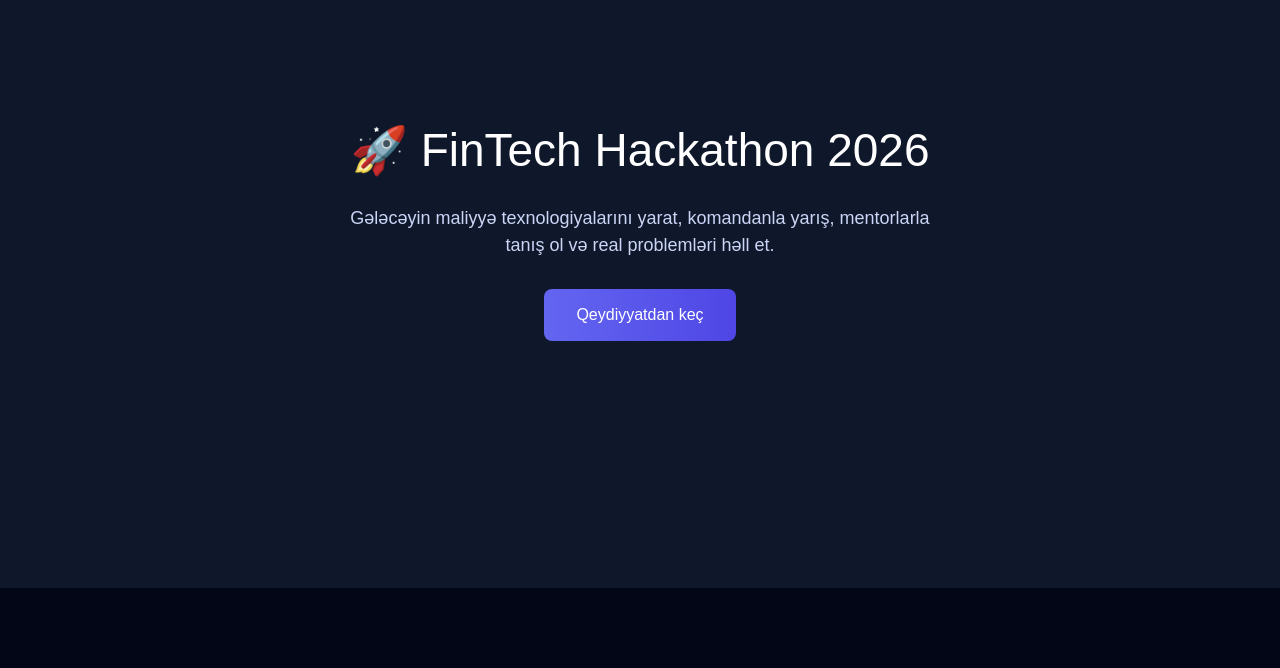
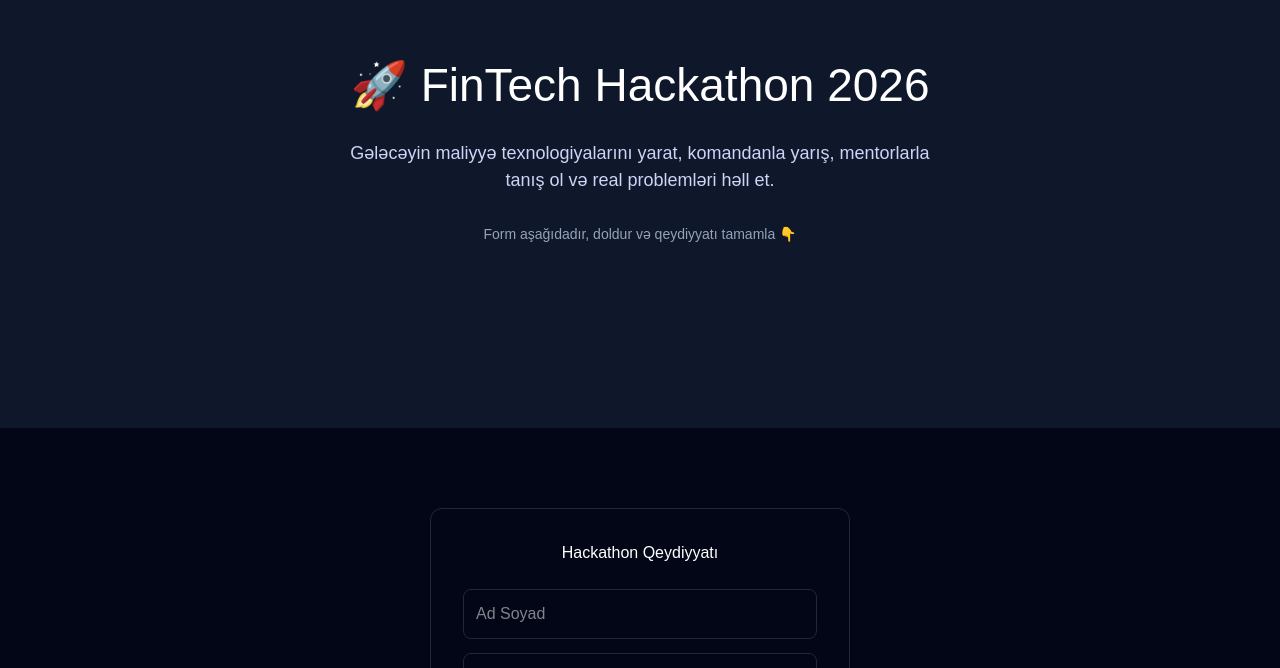
Before and after one commit to aysumaharramovaa/hackathon_registration, a Next.js app: page / in a window 1280 px wide. Shown: the part 132-800 px from the top of the page. Built offline with nearby package versions, Linux system fonts and the light colour scheme.

Commit message:
No document / ref scroll

```diff
--- a/app/page.tsx
+++ b/app/page.tsx
@@ -29,122 +29,78 @@ export default function Home() {
       setName('');
       setEmail('');
       setTeamName('');
-      window.scrollTo({ top: 0, behavior: 'smooth' });
     } else {
       alert('Xəta baş verdi');
     }
   };
 
   return (
-    <div style={{ background: '#0f172a', color: '#fff', fontFamily: 'sans-serif' }}>
+    <div style={{ background: '#0f172a', color: '#fff', fontFamily: 'sans-serif', minHeight: '100vh' }}>
 
-      {/* SUCCESS BANNER */}
       {success && (
-        <div
-          style={{
+        <div style={{
           background: 'linear-gradient(90deg,#22c55e,#16a34a)',
           padding: '16px',
           textAlign: 'center',
           fontWeight: '600',
-          }}
-        >
+        }}>
           🎉 Qeydiyyat uğurla tamamlandı! Hackathonda görüşərik 🚀
         </div>
       )}
 
-      {/* HERO */}
-      <section
-        style={{
-          minHeight: '90vh',
+
+      <section style={{
+        minHeight: '70vh',
         display: 'flex',
+        flexDirection: 'column',
         alignItems: 'center',
         justifyContent: 'center',
         textAlign: 'center',
-          padding: '40px',
-        }}
-      >
-        <div>
-          <h1 style={{ fontSize: '46px', marginBottom: '20px' }}>
-            🚀 FinTech Hackathon 2026
-          </h1>
-
-          <p
-            style={{
-              fontSize: '18px',
-              color: '#cbd5f5',
-              maxWidth: '600px',
-              margin: '0 auto 30px',
-            }}
-          >
+        padding: '40px'
+      }}>
+        <h1 style={{ fontSize: '46px', marginBottom: '20px' }}>🚀 FinTech Hackathon 2026</h1>
+        <p style={{ fontSize: '18px', color: '#cbd5f5', maxWidth: '600px', margin: '0 auto 30px' }}>
           Gələcəyin maliyyə texnologiyalarını yarat, komandanla yarış,
           mentorlarla tanış ol və real problemləri həll et.
         </p>
-
-          <button
-            onClick={() =>
-              document
-                .getElementById('registration')
-                .scrollIntoView({ behavior: 'smooth' })
-            }
-            style={{
-              padding: '14px 32px',
-              fontSize: '16px',
-              background: 'linear-gradient(90deg,#6366f1,#4f46e5)',
-              border: 'none',
-              borderRadius: '8px',
-              color: '#fff',
-              cursor: 'pointer',
-            }}
-          >
-            Qeydiyyatdan keç
-          </button>
-        </div>
+        <p style={{ fontSize: '14px', color: '#94a3b8' }}>
+          Form aşağıdadır, doldur və qeydiyyatı tamamla 👇
+        </p>
       </section>
 
-      {/* REGISTRATION */}
-      <section
-        id="registration"
-        style={{
+      <section style={{
         background: '#020617',
         padding: '80px 20px',
         display: 'flex',
         justifyContent: 'center',
-        }}
-      >
-        <div
-          style={{
+      }}>
+        <div style={{
           width: '100%',
           maxWidth: '420px',
           border: '1px solid #1e293b',
           borderRadius: '12px',
           padding: '32px',
-          }}
-        >
-          <h2 style={{ textAlign: 'center', marginBottom: '24px' }}>
-            Hackathon Qeydiyyatı
-          </h2>
+        }}>
+          <h2 style={{ textAlign: 'center', marginBottom: '24px' }}>Hackathon Qeydiyyatı</h2>
 
           <input
             placeholder="Ad Soyad"
             value={name}
-            onChange={(x) => setName(x.target.value)}
+            onChange={e => setName(e.target.value)}
             style={inputStyle}
           />
-
           <input
             placeholder="Email"
             value={email}
-            onChange={(x) => setEmail(x.target.value)}
+            onChange={e => setEmail(e.target.value)}
             style={inputStyle}
           />
-
           <input
             placeholder="Komanda adı"
             value={teamName}
-            onChange={(x) => setTeamName(x.target.value)}
+            onChange={e => setTeamName(e.target.value)}
             style={inputStyle}
           />
-
           <button
             onClick={submit}
             style={{
```
Lines whose indentation alone changed are shown as unchanged.
